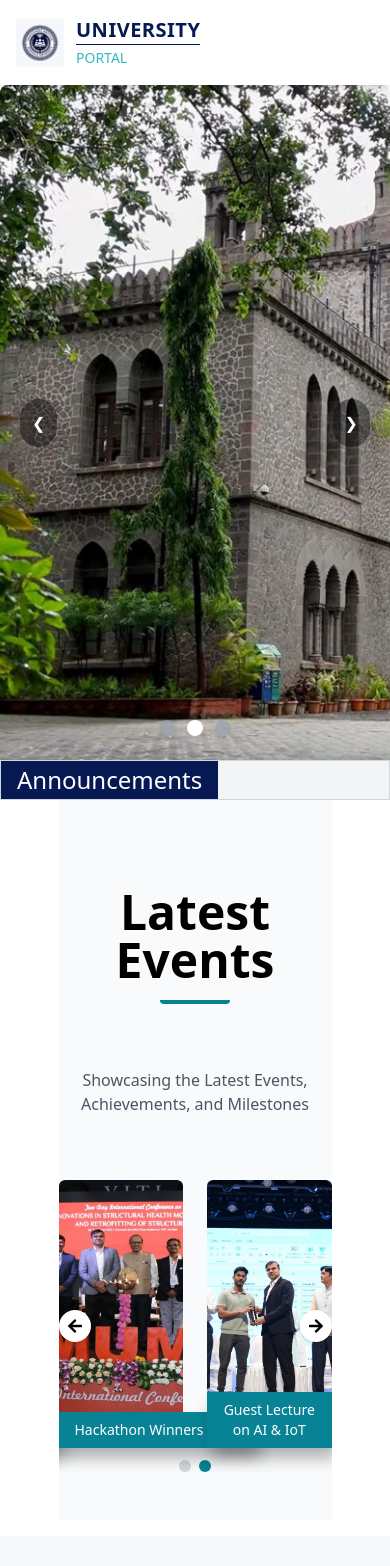
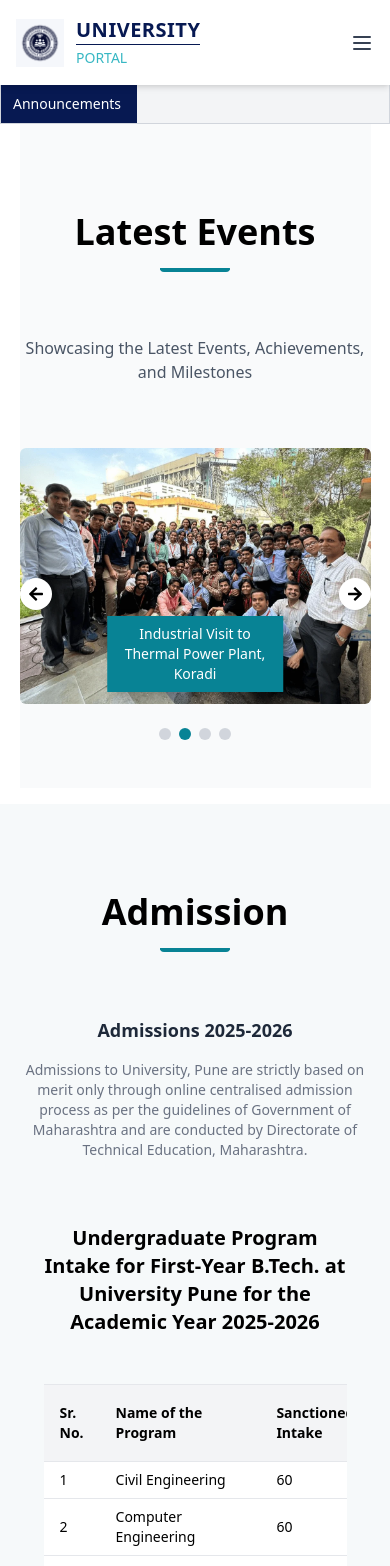
Before and after one commit to tejas-130704/UniversityPortal, a React (Vite) app: page / in a window 390 px wide. Shown: the top 1566 px of the page. Built offline with nearby package versions, Linux system fonts and the light colour scheme.

Commit message:
final code

```diff
--- a/src/components/common/Navbar.jsx
+++ b/src/components/common/Navbar.jsx
@@ -1,7 +1,9 @@
-import React from "react";
+import React, { useState } from "react";
 import logo from "../../assets/images/university.webp";
 
 const Navbar = () => {
+  const [isOpen, setIsOpen] = useState(false);
+
   const navItems = [
     { label: "Home", link: "#" },
     { label: "Admissions", link: "#admissions" },
@@ -13,7 +15,7 @@ const Navbar = () => {
   ];
 
   return (
-    <nav className="bg-white shadow-md sticky top-0 z-50  ">
+    <nav className="fixed bg-white shadow-md  top-0 z-50 w-full">
       <div className="max-w-7xl mx-auto px-4 py-4 flex items-center justify-between">
         {/* Logo + Title */}
         <div className="flex items-center space-x-3">
@@ -27,8 +29,8 @@ const Navbar = () => {
           </div>
         </div>
 
-        {/* Nav Links */}
-        <div className="hidden md:flex space-x-8">
+        {/* Desktop Nav Links */}
+        <div className="hidden lg:flex space-x-8">
           {navItems.map((item, idx) => (
             <a
               key={idx}
@@ -36,12 +38,67 @@ const Navbar = () => {
               className="relative group text-gray-700 font-medium hover:text-[#088395] transition"
             >
               {item.label}
-              {/* underline animation */}
               <span className="absolute left-0 -bottom-1 h-[2px] w-0 bg-[#088395] transition-all duration-300 group-hover:w-full"></span>
             </a>
           ))}
         </div>
+
+        {/* Hamburger Icon */}
+        <div className="lg:hidden flex items-center">
+          <button
+            onClick={() => setIsOpen(!isOpen)}
+            className="text-gray-700 focus:outline-none"
+          >
+            {isOpen ? (
+              <svg
+                xmlns="http://www.w3.org/2000/svg"
+                className="h-6 w-6"
+                fill="none"
+                viewBox="0 0 24 24"
+                stroke="currentColor"
+              >
+                <path
+                  strokeLinecap="round"
+                  strokeLinejoin="round"
+                  strokeWidth={2}
+                  d="M6 18L18 6M6 6l12 12"
+                />
+              </svg>
+            ) : (
+              <svg
+                xmlns="http://www.w3.org/2000/svg"
+                className="h-6 w-6"
+                fill="none"
+                viewBox="0 0 24 24"
+                stroke="currentColor"
+              >
+                <path
+                  strokeLinecap="round"
+                  strokeLinejoin="round"
+                  strokeWidth={2}
+                  d="M4 6h16M4 12h16M4 18h16"
+                />
+              </svg>
+            )}
+          </button>
+        </div>
       </div>
+
+      {/* Mobile Menu */}
+      {isOpen && (
+        <div className="lg:hidden bg-white px-4 pb-4 space-y-2">
+          {navItems.map((item, idx) => (
+            <a
+              key={idx}
+              href={item.link}
+              className="block text-gray-700 font-medium py-2 hover:text-[#088395] transition"
+              onClick={() => setIsOpen(false)}
+            >
+              {item.label}
+            </a>
+          ))}
+        </div>
+      )}
     </nav>
   );
 };
--- a/src/components/sections/Admission.jsx
+++ b/src/components/sections/Admission.jsx
@@ -1,39 +1,41 @@
-import React, { useEffect } from 'react'
-import IntakeTable from './Intake'
+import React from 'react';
+import IntakeTable from './Intake';
 
 const Admission = () => {
+    return (
+        <div className="min-h-screen bg-[#f6f9fa] mt-4 pb-8">
+            <div className="w-[90%] md:w-[75%] mx-auto pt-16" id="admissions">
+                <div className="pt-6 w-full mx-auto font-sans text-center mb-10">
 
-
-    return (
-        <div className='min-h-screen bg-[#f6f9fa] mt-4 pb-4'>
-            <div className='w-[75%] mx-auto pt-16' id='admissions'>
-                <div className='pt-6 w-full mx-auto font-sans text-center mb-10'>
-
-                    <div data-aos="fade-up" className='text-5xl text-black text-center mb-4 font-bold'>
+                    {/* Section Heading */}
+                    <div data-aos="fade-up" className="text-4xl md:text-5xl text-black mb-4 font-bold">
                         Admission
                     </div>
                     <hr
                         data-aos="zoom-in"
-                        className='mb-16 w-[70px] mx-auto text-[#088395] border-2 rounded-b-full'
+                        className="mb-16 w-[70px] mx-auto text-[#088395] border-2 rounded-b-full"
                     />
+
+                    {/* Admission Info */}
                     <div data-aos="fade-right" data-aos-delay="200">
-                        <h2 className='text-xl text-gray-800 font-semibold pb-4'>
+                        <h2 className="text-lg md:text-xl text-gray-800 font-semibold pb-4">
                             Admissions 2025-2026
                         </h2>
-                        <div className='text-gray-500'>
-                            Admissions to University, Pune are strictly based on merit only through on-line
+                        <div className="text-sm md:text-base text-gray-500">
+                            Admissions to University, Pune are strictly based on merit only through online
                             centralised admission process as per the guidelines of Government of Maharashtra
                             and are conducted by Directorate of Technical Education, Maharashtra.
                         </div>
                     </div>
                 </div>
 
-                <div data-aos="fade-up" data-aos-delay="400">
+                {/* Table Container with horizontal scroll for mobile */}
+                <div data-aos="fade-up" data-aos-delay="400" className="overflow-x-auto">
                     <IntakeTable />
                 </div>
             </div>
         </div>
-    )
-}
+    );
+};
 
-export default Admission
+export default Admission;
--- a/src/components/sections/Announcment.jsx
+++ b/src/components/sections/Announcment.jsx
@@ -13,10 +13,10 @@ const announcements = [
 
 const Announcement = () => {
     return (
-        <div className="h-[40px] overflow-hidden relative bg-gray-100 border border-gray-300 flex items-center ">
+        <div className="h-[40px] overflow-hidden relative bg-gray-100 border border-gray-300 flex items-center mt-21 md:mt-0">
             <div
             data-aos="fade-right"
-            className="absolute left-0  h-full bg-[#071952] text-white z-20 p-4 flex items-center text-2xl">Announcements</div>
+            className="absolute -left-1  h-full bg-[#071952] text-white z-20 p-4 flex items-center md:text-2xl text-sm mx-0">Announcements</div>
             <div className="marquee">
 
                 {announcements.map((item, index) => (
--- a/src/components/sections/ControlledCarousel.jsx
+++ b/src/components/sections/ControlledCarousel.jsx
@@ -13,7 +13,6 @@ const ControlledCarousel = () => {
   const prevSlide = () =>
     setCurrent((prev) => (prev === 0 ? images.length - 1 : prev - 1));
 
-
   useEffect(() => {
     if (isPaused) return;
     const id = setInterval(() => {
@@ -23,18 +22,17 @@ const ControlledCarousel = () => {
   }, [images.length, isPaused]);
 
   return (
+    // Hidden on small devices, visible from md (768px) up
     <div
-      className="relative w-full h-[80vh] overflow-hidden rounded-t-lg"
+      className="hidden lg:block relative w-full h-[80vh] overflow-hidden rounded-t-lg mt-10"
       onMouseEnter={() => setIsPaused(true)}
       onMouseLeave={() => setIsPaused(false)}
     >
-      {/* Track: width is implicit by flex children; we translate by percentages */}
       <div
         className="flex transition-transform duration-700 ease-in-out h-full will-change-transform"
         style={{ transform: `translateX(-${current * 100}%)` }}
       >
         {images.map((img, idx) => (
-          // Each slide MUST be exactly the carousel width:
           <div key={idx} className="min-w-full h-full flex-shrink-0">
             <img
               src={img}
@@ -75,7 +73,6 @@ const ControlledCarousel = () => {
       >
         ❯
       </button>
-
     </div>
   );
 };
--- a/src/components/sections/Events.jsx
+++ b/src/components/sections/Events.jsx
@@ -1,62 +1,51 @@
 import React, { useEffect, useState } from "react";
 import { FaArrowRight, FaArrowLeft } from "react-icons/fa";
-import thermalEvent from "../../assets/images/thermalEvent.webp"
-import HackathonEvent from "../../assets/images/HackathonEvent.webp"
-import IndustrialEvent from "../../assets/images/IndustrialEvent.webp"
-import GuestEvent from "../../assets/images/GuestEvent.webp"
+import thermalEvent from "../../assets/images/thermalEvent.webp";
+import HackathonEvent from "../../assets/images/HackathonEvent.webp";
+import IndustrialEvent from "../../assets/images/IndustrialEvent.webp";
+import GuestEvent from "../../assets/images/GuestEvent.webp";
 
 const events = [
-    {
-        img: IndustrialEvent,
-        title: "Industrial Visit to Tata Hydro Power Plant, Bhira",
-    },
-    {
-        img: thermalEvent,
-        title: "Industrial Visit to Thermal Power Plant, Koradi",
-    },
-    {
-        img: HackathonEvent,
-        title: "Hackathon Winners 2025",
-    },
-    {
-        img: GuestEvent,
-        title: "Guest Lecture on AI & IoT",
-    },
+    { img: IndustrialEvent, title: "Industrial Visit to Tata Hydro Power Plant, Bhira" },
+    { img: thermalEvent, title: "Industrial Visit to Thermal Power Plant, Koradi" },
+    { img: HackathonEvent, title: "Hackathon Winners 2025" },
+    { img: GuestEvent, title: "Guest Lecture on AI & IoT" },
 ];
 
 const Events = () => {
     const [current, setCurrent] = useState(0);
-    const slides = Math.ceil(events.length / 2); // 2 cards per slide
+    const [cardsPerSlide, setCardsPerSlide] = useState(2);
 
-    const nextSlide = () => {
-        setCurrent((prev) => (prev + 1) % slides);
-    };
+    // Adjust number of cards per slide based on window width
+    useEffect(() => {
+        const handleResize = () => {
+            if (window.innerWidth < 768) setCardsPerSlide(1); // mobile
+            else setCardsPerSlide(2); // tablet and desktop
+        };
+        handleResize();
+        window.addEventListener("resize", handleResize);
+        return () => window.removeEventListener("resize", handleResize);
+    }, []);
 
-    const prevSlide = () => {
-        setCurrent((prev) => (prev - 1 + slides) % slides);
-    };
+    const slides = Math.ceil(events.length / cardsPerSlide);
+
+    const nextSlide = () => setCurrent((prev) => (prev + 1) % slides);
+    const prevSlide = () => setCurrent((prev) => (prev - 1 + slides) % slides);
 
     useEffect(() => {
         const interval = setInterval(() => {
-            nextSlide();
+            setCurrent(prev => (prev + 1) % slides);
         }, 3000);
 
         return () => clearInterval(interval);
-    }, []);
-
+    }, [slides]); // slides is now a dependency
 
     return (
-        <section id="events" className="pt-22 pb-12 bg-gray-50 text-center w-[70%] mx-auto">
+        <section id="events" className="pt-22 pb-12 bg-gray-50 text-center w-[90%] md:w-[70%] mx-auto">
             {/* Section Heading */}
-            <div
-            data-aos="fade-up"
-            className='text-5xl text-black text-center mb-4 font-bold'>Latest Events</div>
-            <hr
-            data-aos="fade-right"
-            className='mb-16 w-[70px] mx-auto text-[#088395] border-2 rounded-b-full' />
-            <p
-            data-aos="fade-up"
-            className="text-gray-600 mt-2">
+            <div data-aos="fade-up" className="text-4xl md:text-5xl text-black font-bold mb-4">Latest Events</div>
+            <hr data-aos="fade-right" className="mb-16 w-[70px] mx-auto text-[#088395] border-2 rounded-b-full" />
+            <p data-aos="fade-up" className="text-gray-600 mt-2">
                 Showcasing the Latest Events, Achievements, and Milestones
             </p>
 
@@ -68,25 +57,22 @@ const Events = () => {
                     style={{ transform: `translateX(-${current * 100}%)` }}
                 >
                     {Array.from({ length: slides }).map((_, slideIndex) => (
-                        <div
-                            key={slideIndex}
-                            className="relative w-full flex-shrink-0 flex gap-6 justify-center"
-                        >
+                        <div key={slideIndex} className="relative w-full flex-shrink-0 flex gap-6 justify-center">
                             {events
-                                .slice(slideIndex * 2, slideIndex * 2 + 2)
+                                .slice(slideIndex * cardsPerSlide, slideIndex * cardsPerSlide + cardsPerSlide)
                                 .map((event, idx) => (
                                     <div
                                         key={idx}
-                                        className="bg-white rounded-md overflow-hidden w-[48%] flex flex-col"
+                                        className="bg-white rounded-md overflow-hidden w-full sm:w-[48%] flex flex-col relative"
                                     >
                                         <img
-                                        data-aos={idx % 2 === 0 ? "fade-right" : "fade-left"}
-                                        data-aos-delay="200"
+                                            data-aos={idx % 2 === 0 ? "fade-right" : "fade-left"}
+                                            data-aos-delay="200"
                                             src={event.img}
                                             alt={event.title}
-                                            className="h-64 w-full object-cover hover:scale-110 transition-transform delay-100 duration-500"
+                                            className="h-64 w-full object-cover hover:scale-110 transition-transform duration-500"
                                         />
-                                        <div className="absolute  -bottom-3 shadow-[5px_10px_15px_rgba(0,0,0,0.3)]  bg-[#088395] text-white text-sm py-2 px-4  mx-auto">
+                                        <div className="absolute bottom-3 shadow-[5px_10px_15px_rgba(0,0,0,0.3)] bg-[#088395] text-white text-sm py-2 px-4 mx-auto left-1/2 -translate-x-1/2">
                                             {event.title}
                                         </div>
                                     </div>
@@ -115,8 +101,7 @@ const Events = () => {
                         <button
                             key={idx}
                             onClick={() => setCurrent(idx)}
-                            className={`w-3 h-3 rounded-full ${idx === current ? "bg-[#088395]" : "bg-gray-300"
-                                }`}
+                            className={`w-3 h-3 rounded-full ${idx === current ? "bg-[#088395]" : "bg-gray-300"}`}
                         ></button>
                     ))}
                 </div>
--- a/src/index.css
+++ b/src/index.css
@@ -19,10 +19,14 @@
   animation-play-state: paused;
 }
 
-html {
-  scroll-behavior: smooth;
+
+
+html, body {
+  margin: 0;
+  padding: 0;
+  width: 100%;
+  overflow-x:hidden;
+  overflow-y: auto;
+   scroll-behavior: smooth;
+
 }
-
-body{
-    overflow-x:hidden;
-}
```
Also changed, not shown: src/components/sections/About.jsx (+15 -11 lines), src/components/sections/Faculty.jsx (+21 -47 lines), src/components/sections/News.jsx (+14 -44 lines), src/components/sections/StudentLife.jsx (+25 -28 lines).
